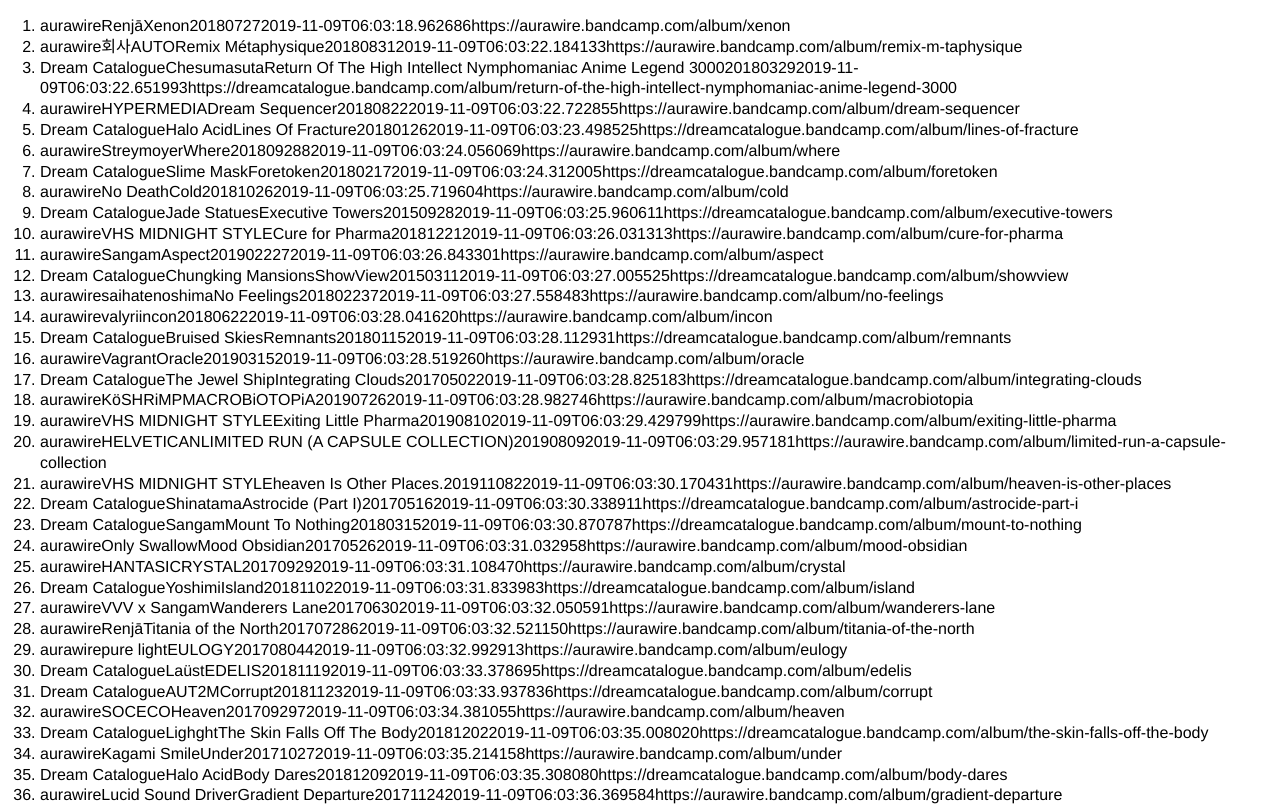
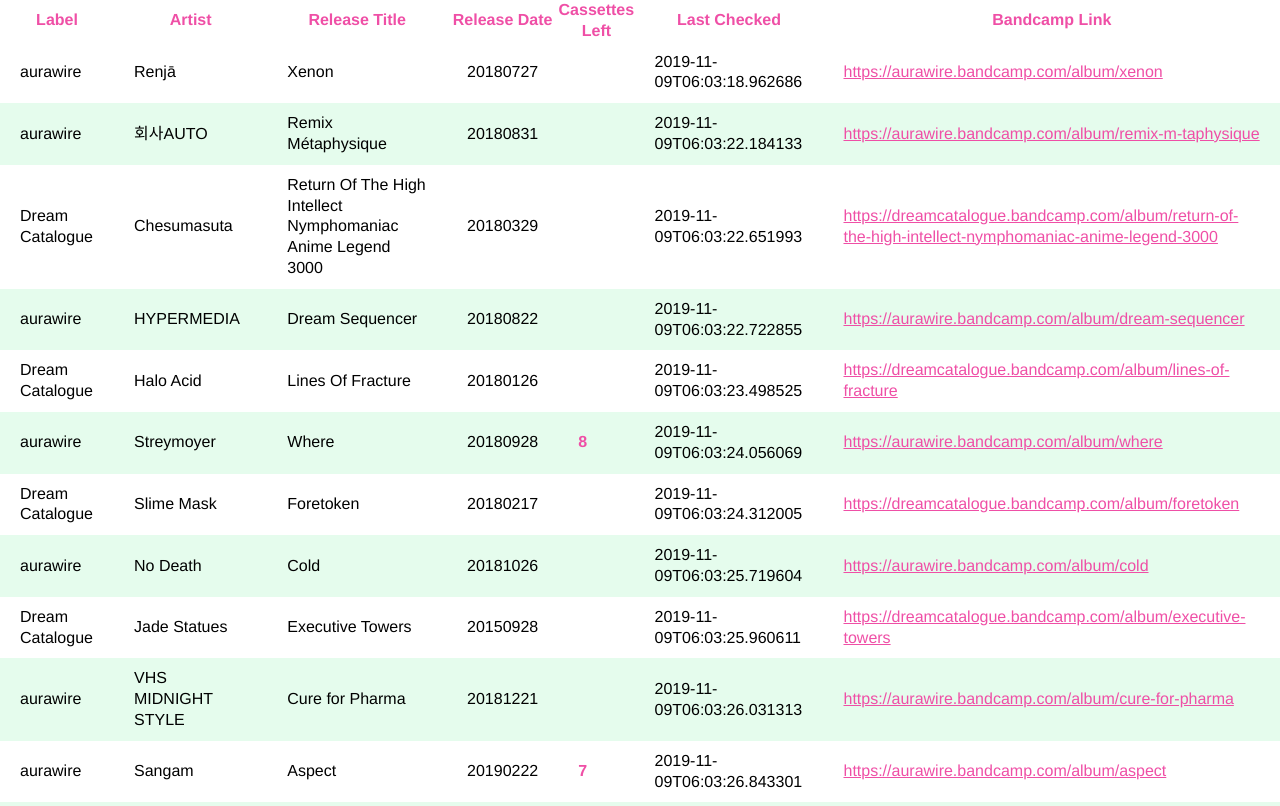
Before and after one commit to idleherb/vaporwave-merch-tracker, a React (Create React App) app in the folder src/bandcamp_merch_availability/frontend/: page / in a window 1280 px wide. Shown: the top 806 px of the page. Built offline with nearby package versions, Linux system fonts and the light colour scheme; data requests are answered from the project's data file.

Commit message:
Add some styles

```diff
--- a/src/bandcamp_merch_availability/frontend/src/MerchItems/MerchItem.jsx
+++ b/src/bandcamp_merch_availability/frontend/src/MerchItems/MerchItem.jsx
@@ -1,5 +1,6 @@
 import React from 'react';
 import * as PropTypes from 'prop-types';
+import styles from './MerchItem.module.scss';
 
 MerchItem.propTypes = {
   item: PropTypes.shape({
@@ -20,15 +21,17 @@
   } = item;
 
   return (
-    <li>
-      <span>{label}</span>
-      <span>{artist}</span>
-      <span>{title}</span>
-      <span>{releaseDate}</span>
-      <span>{remainingCassettes}</span>
-      <span>{timestamp}</span>
-      <span>{url}</span>
-    </li>
+    <tr className={styles.merchItem}>
+      <td className={styles.attribute}>{label}</td>
+      <td className={styles.attribute}>{artist}</td>
+      <td className={styles.attribute}>{title}</td>
+      <td className={styles.attribute}>{releaseDate}</td>
+      <td className={`${styles.attribute} ${styles.warn}`}>{remainingCassettes}</td>
+      <td className={styles.attribute}>{timestamp}</td>
+      <td className={styles.attribute}>
+        <a href={url} target="_blank" rel="noopener noreferrer">{url}</a>
+      </td>
+    </tr>
   );
 }
 
--- /dev/null
+++ b/src/bandcamp_merch_availability/frontend/src/MerchItems/MerchItem.module.scss
@@ -0,0 +1,15 @@
+@import "../variables.scss";
+
+.merchItem {
+    margin: 20px;
+
+    .attribute {
+        color: $fg-color;
+        padding: 1rem 2rem;
+
+        &.warn {
+            color: $warn-color;
+            font-weight: bold;
+        }
+    }
+}
--- a/src/bandcamp_merch_availability/frontend/src/MerchItems/MerchItems.jsx
+++ b/src/bandcamp_merch_availability/frontend/src/MerchItems/MerchItems.jsx
@@ -1,5 +1,6 @@
 import React from 'react';
 import * as PropTypes from 'prop-types';
+import styles from './MerchItems.module.scss';
 
 import MerchItem from './MerchItem';
 
@@ -19,7 +20,22 @@
   const { items } = props;
 
   return (
-    <ol>{items.map((item) => <MerchItem item={item} key={item.url} />)}</ol>
+    <table className={styles.merchItems}>
+      <thead className={styles.tableHeader}>
+        <tr>
+          <th>Label</th>
+          <th>Artist</th>
+          <th>Release Title</th>
+          <th>Release Date</th>
+          <th>Cassettes Left</th>
+          <th>Last Checked</th>
+          <th>Bandcamp Link</th>
+        </tr>
+      </thead>
+      <tbody>
+        {items.map((item) => <MerchItem className={styles.merchItem} item={item} key={item.url} />)}
+      </tbody>
+    </table>
   );
 }
 
--- /dev/null
+++ b/src/bandcamp_merch_availability/frontend/src/MerchItems/MerchItems.module.scss
@@ -0,0 +1,19 @@
+@import "../variables.scss";
+
+.merchItems {
+    border: none;
+    border-spacing: 0;
+
+    .tableHeader {
+        color: $primary-accent-color;
+        font-weight: bold;
+    }
+
+    tr:nth-child(even) {
+        background-color: $secondary-accent-color;
+    }
+
+    tr:nth-child(odd) {
+        background-color: $bg-color;
+    }
+}
--- a/src/bandcamp_merch_availability/frontend/src/index.scss
+++ b/src/bandcamp_merch_availability/frontend/src/index.scss
@@ -1,11 +1,13 @@
 @import-normalize;
 
-$font-size-normal: 1.6rem;
+@import "./variables";
 
 *,
 ::after,
 ::before {
   box-sizing: border-box;
+  margin: 0;
+  padding: 0;
 }
 
 html {
@@ -16,7 +18,6 @@
 }
 
 body {
-  margin: 0;
   font-size: $font-size-normal;
   line-height: 130%;
   font-weight: normal;
@@ -24,6 +25,10 @@
   height: 100%;
 }
 
+a, a:visited, a:active {
+  color: $link-color;
+}
+
 #root {
   height: 100%;
 }
--- /dev/null
+++ b/src/bandcamp_merch_availability/frontend/src/variables.scss
@@ -0,0 +1,8 @@
+$font-size-normal: 1.6rem;
+
+$bg-color: #fff;
+$fg-color: #000;
+$primary-accent-color: #ef4fa6;
+$secondary-accent-color: #e5fced;
+$link-color: $primary-accent-color;
+$warn-color: $primary-accent-color;
```
